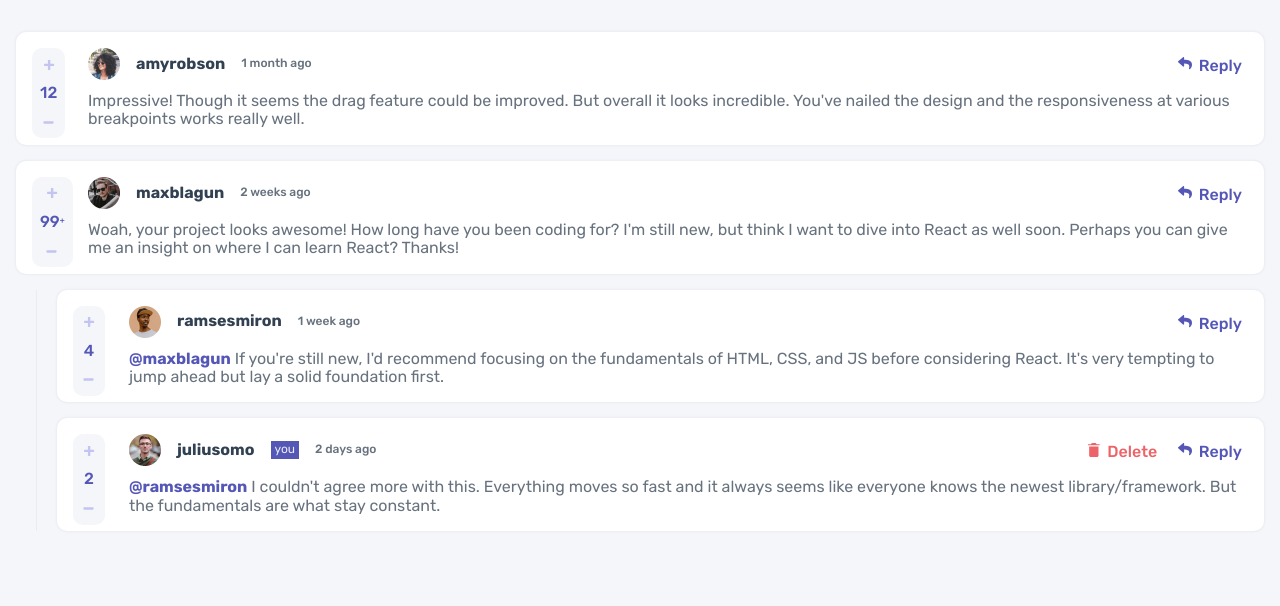
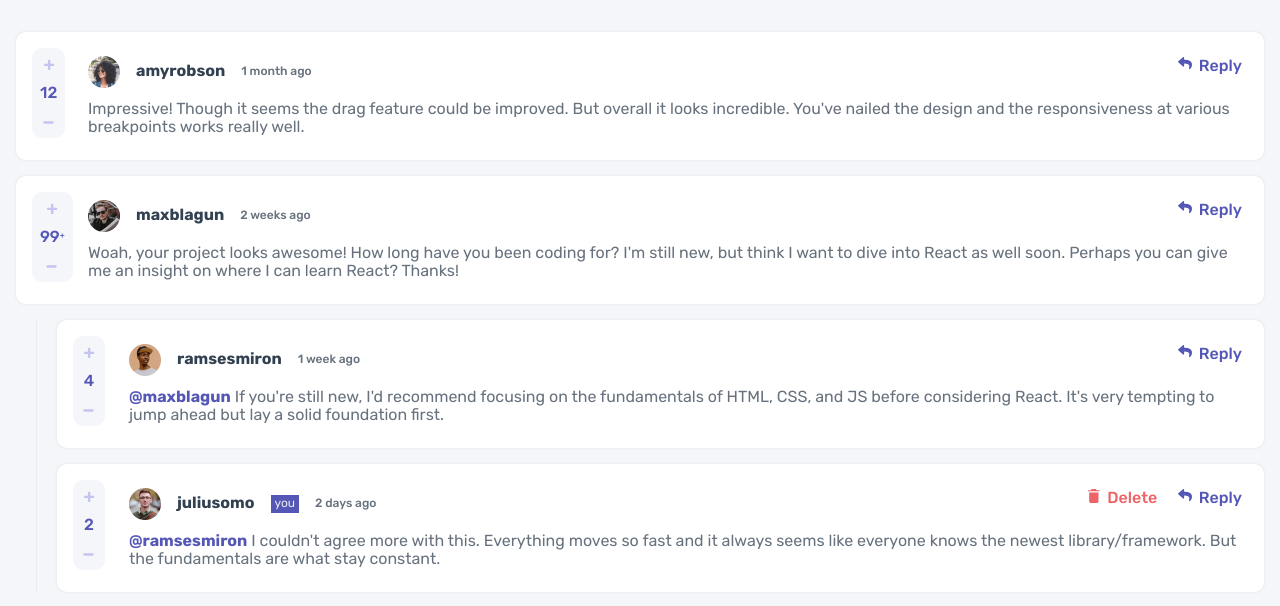
Before and after one commit to vluzrmos/frontendmentor-interactive-comments-section, a Vue app: page / in a window 1280 px wide. Shown: the top 606 px of the page. Built offline with nearby package versions, Linux system fonts and the light colour scheme.

Commit message:
Fix comment min height

```diff
--- a/src/assets/main.css
+++ b/src/assets/main.css
@@ -231,6 +231,10 @@ svg {
 }
 
 @media (min-width: 768px) {
+    .comment {
+        min-height: 6rem;
+    }
+
     .comment__votes {
         top: 1rem;
         bottom: auto;
```
